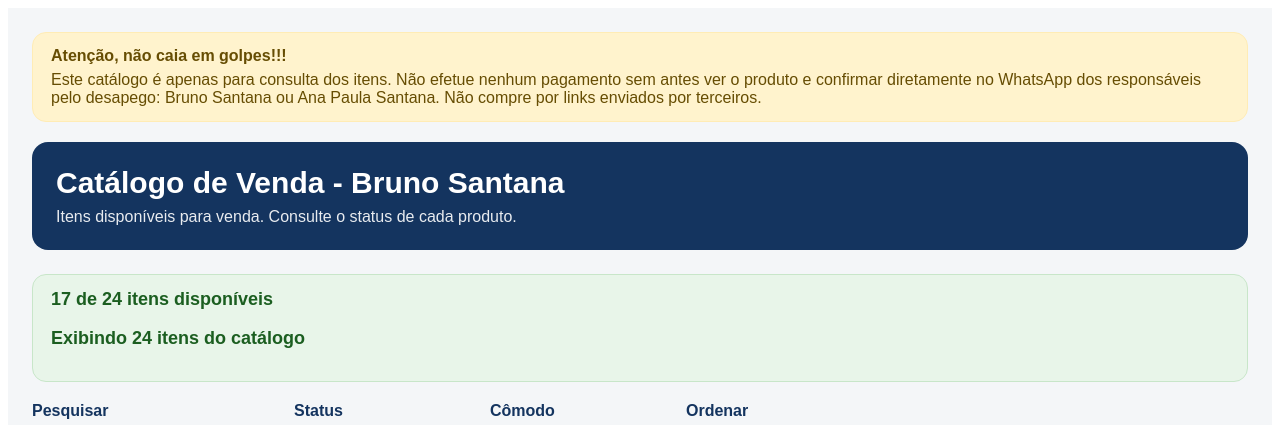
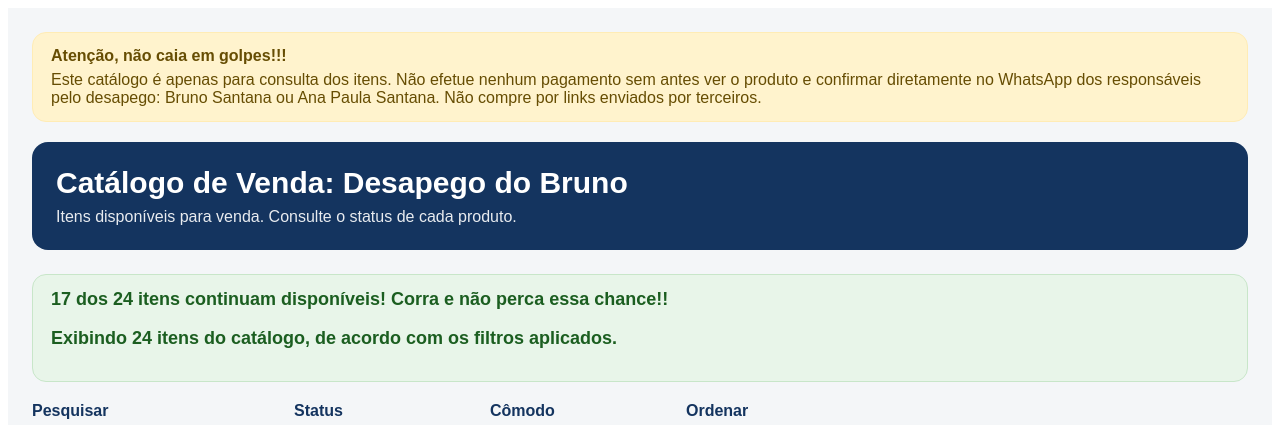
Before and after one commit to brbrusantana/catalogo-ap, an Angular app: page / in a window 1280 px wide. Shown: the top 425 px of the page. Built offline with nearby package versions, Linux system fonts and the light colour scheme.

Commit message:
Atualiza título do catálogo

```diff
--- a/src/app/app.html
+++ b/src/app/app.html
@@ -14,9 +14,9 @@
 </header>
 
 <section class="resumo">
-  {{ totalDisponiveis }} de {{ totalItens }} itens disponíveis
+  {{ totalDisponiveis }} dos {{ totalItens }} itens continuam disponíveis! Corra e não perca essa chance!!
   <p class="resultado-filtro">
-  Exibindo {{ produtosFiltrados.length }} itens do catálogo
+  Exibindo {{ produtosFiltrados.length }} itens do catálogo, de acordo com os filtros aplicados.
   </p>
 </section>
 
--- a/src/app/app.ts
+++ b/src/app/app.ts
@@ -34,7 +34,7 @@ type Produto = {
   styleUrl: './app.scss'
 })
 export class App {
-  protected readonly title = signal('Catálogo de Venda - Bruno Santana');
+  protected readonly title = signal('Catálogo de Venda: Desapego do Bruno');
 
   statusSelecionado = 'Todos';
   comodoSelecionado = 'Todos';
```
